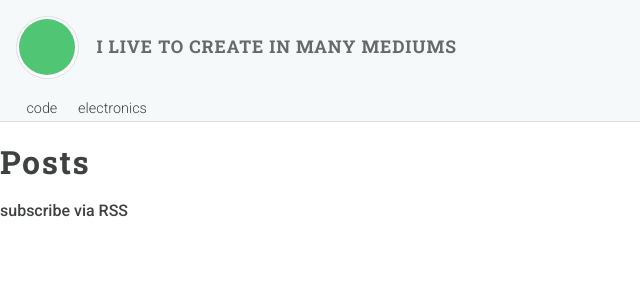
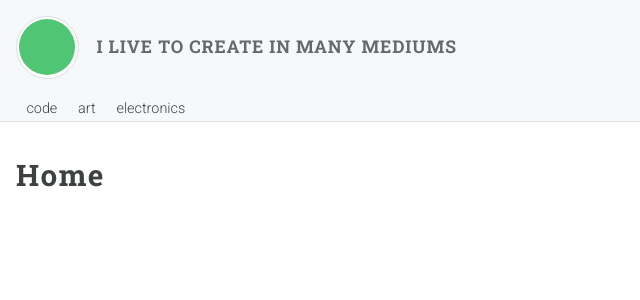
Before and after one commit to adamwdraper/jambi, a Jekyll site: the page built from index.html, in a window 1280 px wide. Shown: the top 300 px of the page, without its empty margins (0-640 px from the left). Built offline with Jekyll 4.4.1, drawn with Linux system fonts in a browser that asks for light colours.

```diff
--- a/_includes/head.html
+++ b/_includes/head.html
@@ -2,7 +2,7 @@
   <meta charset="UTF-8">
   <meta name="viewport" content="width=device-width, initial-scale=1.0">
   <meta http-equiv="X-UA-Compatible" content="ie=edge">
-  <title>Document</title>
+  <title>{{ site.title | escape }} - {% if page.title %}{{ page.title | escape }}{% endif %}</title>
 
   <link rel="stylesheet" href="{{ "/assets/main.css" | relative_url }}">
   <link href="https://fonts.googleapis.com/css?family=Roboto:300,500|Roboto+Slab:700" rel="stylesheet">
--- a/_includes/header.html
+++ b/_includes/header.html
@@ -8,12 +8,11 @@
     </div>
     <nav>
       <ul>
-        <li>
-          <a href="code.html">code</a>
-        </li>
-        <li>
-          <a href="electronics.html">electronics</a>
-        </li>
+        {% for item in site.data.nav.links %}
+          <li class="{% if item.url == page.url %}active{% endif %}">
+            <a href="{{ item.url }}" alt="{{ item.title }}">{{ item.title }}</a>
+          </li>
+        {% endfor %}
       </ul>
     </nav>
   </div>
--- a/_layouts/default.html
+++ b/_layouts/default.html
@@ -3,7 +3,7 @@
   {% include head.html %}
   <body>
     {% include header.html %}
-    <main>
+    <main class="ui-main">
       <div class="wrapper">
         {{ content }}
       </div>
--- a/_layouts/home.html
+++ b/_layouts/home.html
@@ -1,21 +1,4 @@
 ---
 layout: default
 ---
-
-<div class="home">
-  <h1 class="page-heading">Posts</h1>
-  {{ content }}
-  <ul class="post-list">
-    {% for post in site.posts %}
-      <li>
-        {% assign date_format = site.minima.date_format | default: "%b %-d, %Y" %}
-        <span class="post-meta">{{ post.date | date: date_format }}</span>
-
-        <h2>
-          <a class="post-link" href="{{ post.url | relative_url }}">{{ post.title | escape }}</a>
-        </h2>
-      </li>
-    {% endfor %}
-  </ul>
-  <p class="rss-subscribe">subscribe <a href="{{ "/feed.xml" | relative_url }}">via RSS</a></p>
-</div>
+<h1>Home</h1>
--- a/_sass/jambi.scss
+++ b/_sass/jambi.scss
@@ -15,3 +15,4 @@
 // ui bases
 @import "ui/body/base";
 @import "ui/header/base";
+@import "ui/main/base";
--- a/_sass/ui/body/_base.scss
+++ b/_sass/ui/body/_base.scss
@@ -11,7 +11,7 @@ body {
 
 h1 {
   letter-spacing: .05em;
-  font-size: 2em;
+  font-size: 1.85em;
   font-family: $font-serif-family;
 }
 
@@ -19,6 +19,7 @@ a {
   text-decoration: none;
   transition: color 0.3s;
   color: $color-text;
+  cursor: pointer;
 
   &:hover {
     color: $color-blue-light;
--- /dev/null
+++ b/_sass/ui/main/_base.scss
@@ -0,0 +1,5 @@
+.ui-main {
+  padding: 1em 1em 0;
+
+
+}
--- /dev/null
+++ b/code.html
@@ -0,0 +1,5 @@
+---
+layout: page
+title: Code
+---
+<h1>Code</h1>
```
Also changed, not shown: _data/nav.yml (added, +10 -0 lines).
